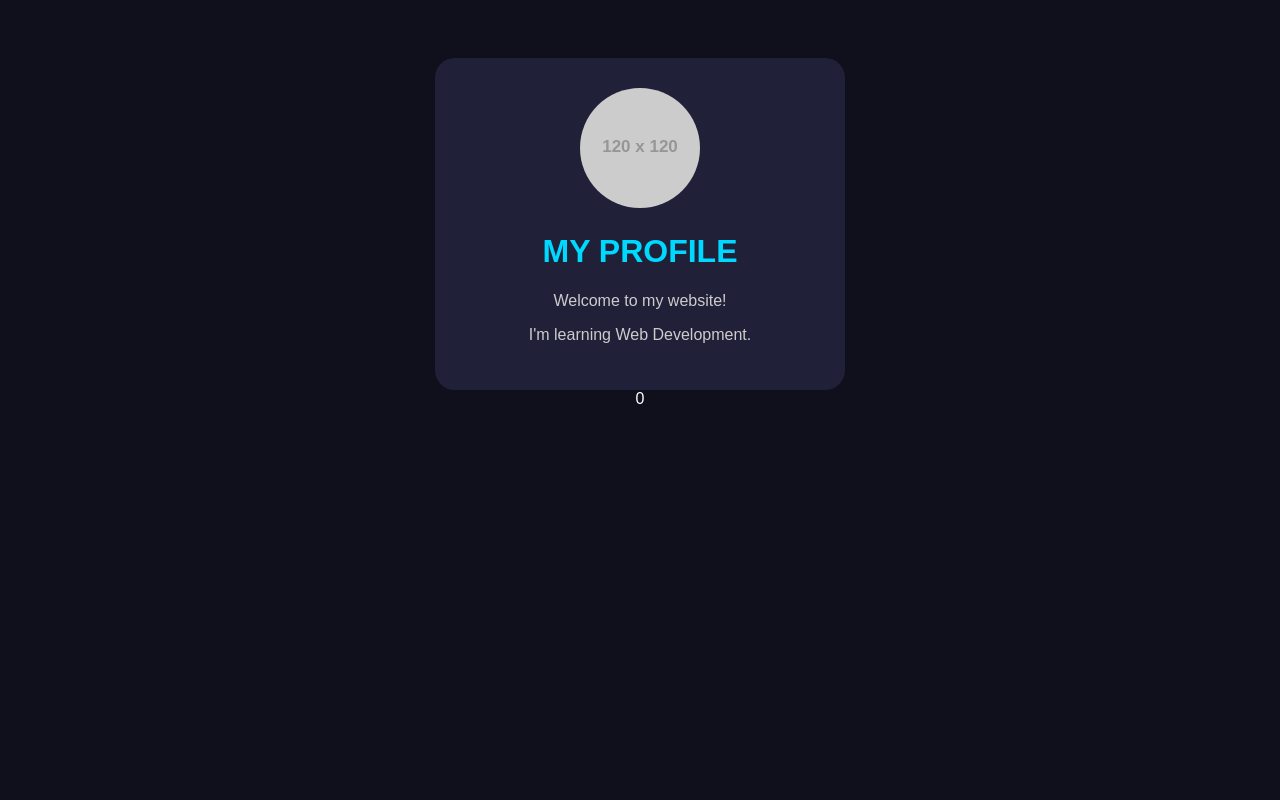
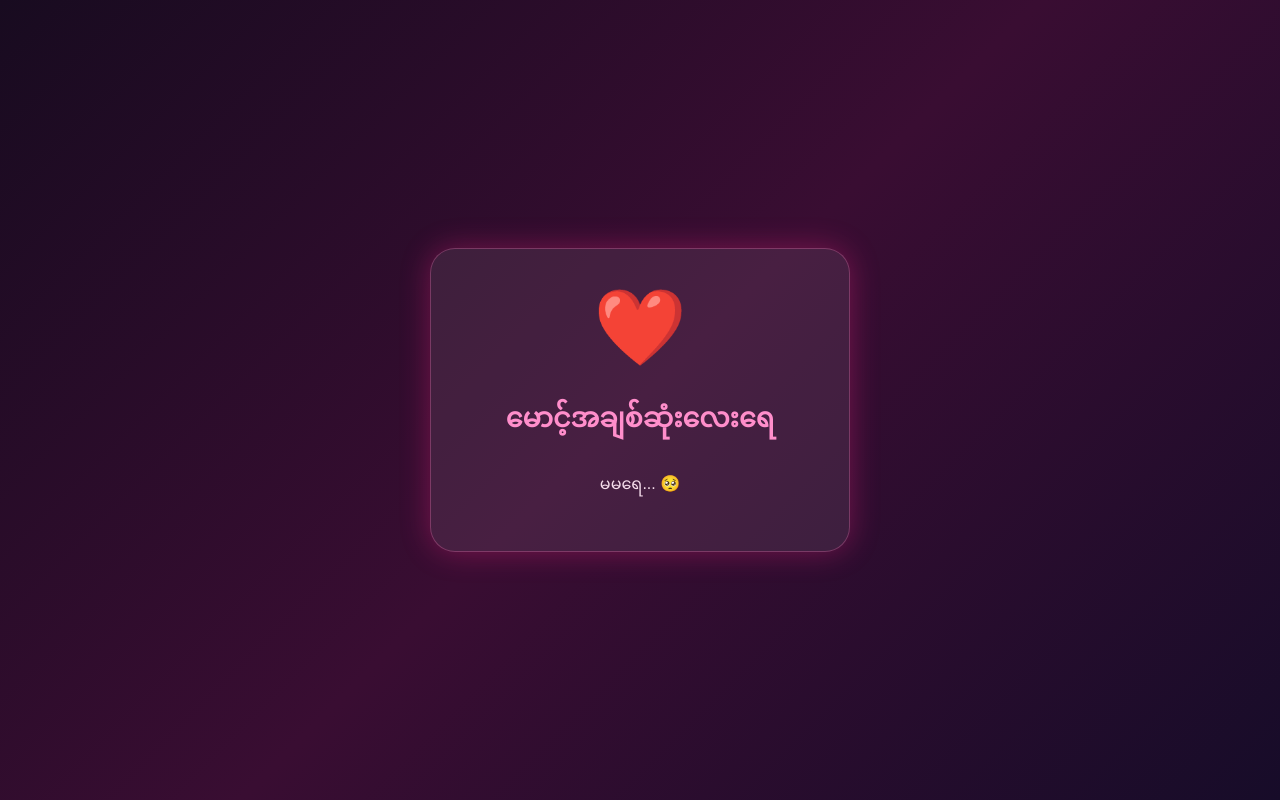
Before and after one commit to ppm2832003-prog/love-website-, a plain HTML site: page index.html in a window 1280 px wide. Drawn offline with Linux system fonts and the light colour scheme; placeholder pictures from the web are drawn by us.

Commit message:
Update love website

```diff
--- a/index.html
+++ b/index.html
@@ -1,45 +1,90 @@
 <!DOCTYPE html>
-<html>
+<html lang="my">
 <head>
 <meta charset="UTF-8">
 <meta name="viewport" content="width=device-width, initial-scale=1.0">
-    <title>My Profile</title>
+<title>မောင့်အချစ်ဆုံးလေးရေ ❤️</title>
+
 <style>
+* { box-sizing: border-box; }
+
 body {
-            background: #10101c;
+    margin: 0;
+    min-height: 100vh;
+    background: linear-gradient(135deg,#180b20,#390d32,#170c29);
     color: white;
-            font-family: Arial;
+    font-family: sans-serif;
+    display: flex;
+    justify-content: center;
+    align-items: center;
     text-align: center;
-            padding: 50px 15px;
+    padding: 20px;
+    overflow-x: hidden;
 }
-        .profile {
-            background: #202038;
-            padding: 30px;
-            border-radius: 20px;
-            max-width: 350px;
-            margin: auto;
+
+.card {
+    max-width: 420px;
+    width: 100%;
+    padding: 35px 22px;
+    background: rgba(255,255,255,.08);
+    border: 1px solid rgba(255,120,190,.3);
+    border-radius: 25px;
+    box-shadow: 0 0 30px #ff248855;
 }
-        img {
-            width: 120px;
-            height: 120px;
-            border-radius: 50%;
-            object-fit: cover;
+
+.heart {
+    font-size: 75px;
+    animation: beat 1s infinite;
 }
+
+@keyframes beat {
+    50% { transform: scale(1.2); }
+}
+
 h1 {
-            color: #00d9ff;
+    color: #ff8ecb;
+    font-size: 27px;
 }
+
 p {
-            color: #ccc;
+    color: #f5ddeb;
+    line-height: 2;
+    font-size: 16px;
+}
+
+button {
+    background: linear-gradient(90deg,#ff368e,#ff75bd);
+    color: white;
+    border: none;
+    border-radius: 30px;
+    padding: 14px 28px;
+    font-size: 17px;
+    margin-top: 15px;
+    cursor: pointer;
+}
+
+#message {
+    display: none;
+    color: #ffb5dd;
+    margin-top: 25px;
+    line-height: 2;
+}
+
+.footer {
+    color: #dba4c5;
+    font-size: 12px;
+    margin-top: 25px;
 }
 </style>
 </head>
+
 <body>
-    <div class="profile">
-        <img src="https://placehold.co/120x120" alt="Profile">
-        <h1>MY PROFILE</h1>
-        <p>Welcome to my website!</p>
-        <p>I'm learning Web Development.</p>
-    </div>
-</body>
-</html>
+<div class="card">
+
+    <div class="heart">❤️</div>
+
+    <h1>မောင့်အချစ်ဆုံးလေးရေ</h1>
+
+    <p>
+        မမရေ... 🥺<br
 0
```
Lines whose indentation alone changed are shown as unchanged.
